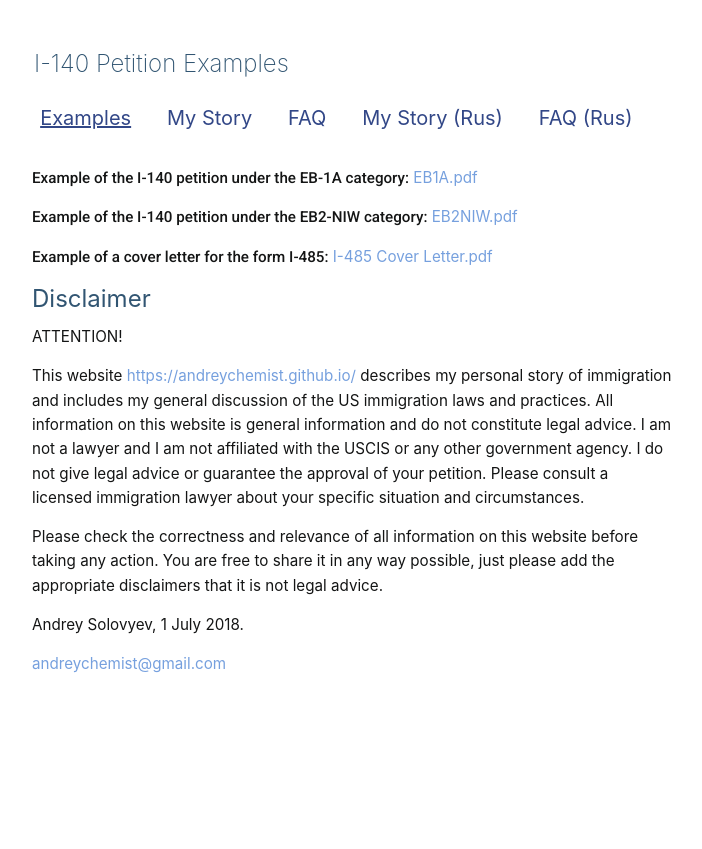
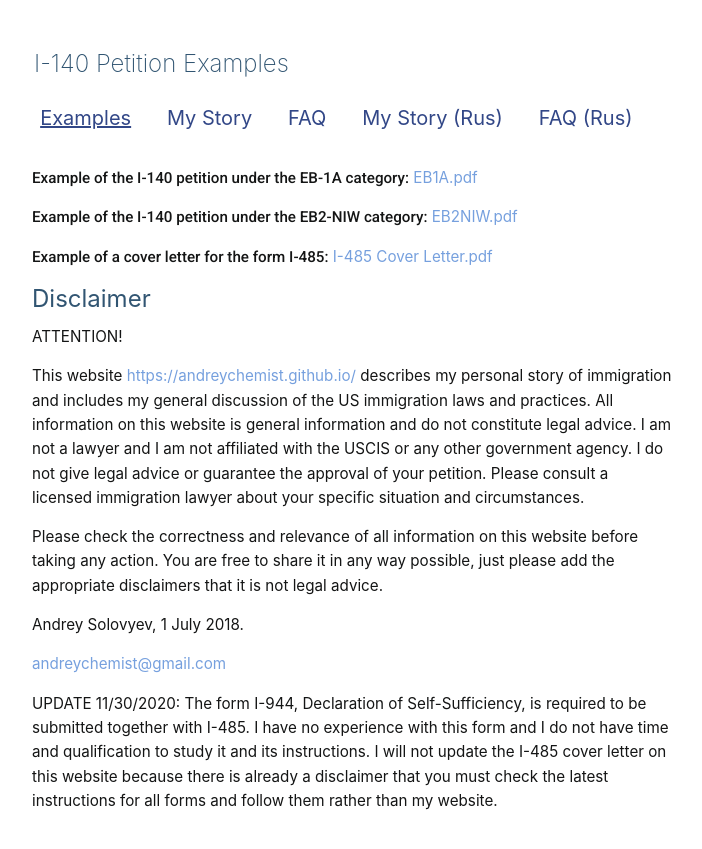
Before and after one commit to andreychemist/andreychemist.github.io, a Jekyll site: the page built from index.md, in a window 1280 px wide. Shown: the top 849 px of the page, without its empty margins (288-990 px from the left). Built offline with Jekyll 4.4.1, drawn with Linux system fonts in a browser that asks for light colours; some web fonts are replaced.

Commit message:
I-944 disclaimer

```diff
--- a/_includes/disclaimer.md
+++ b/_includes/disclaimer.md
@@ -11,3 +11,5 @@ Please check the correctness and relevance of all information on this website be
 Andrey Solovyev, 1 July 2018.
 
 <andreychemist@gmail.com>
+
+UPDATE 11/30/2020: The form I-944, Declaration of Self-Sufficiency, is required to be submitted together with I-485. I have no experience with this form and I do not have time and qualification to study it and its instructions. I will not update the I-485 cover letter on this website because there is already a disclaimer that you must check the latest instructions for all forms and follow them rather than my website.
```
Also changed, not shown: _includes/disclaimer-rus.md (+2 -0 lines).
